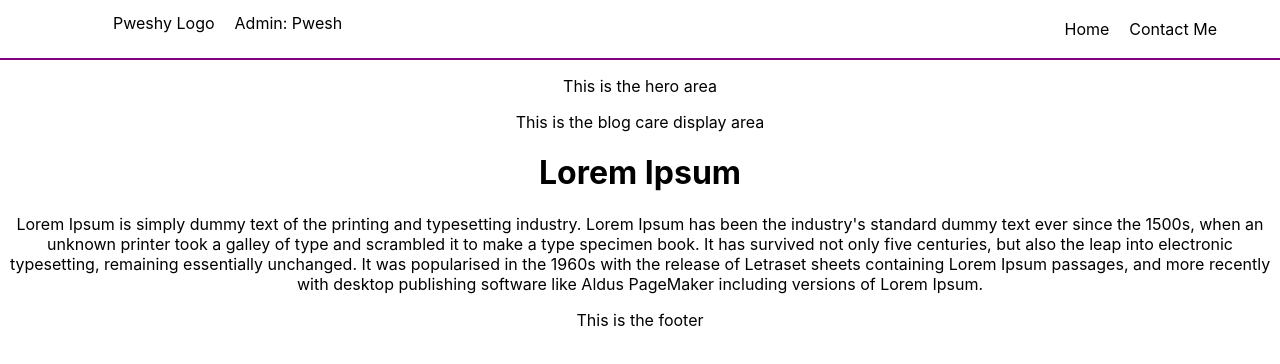
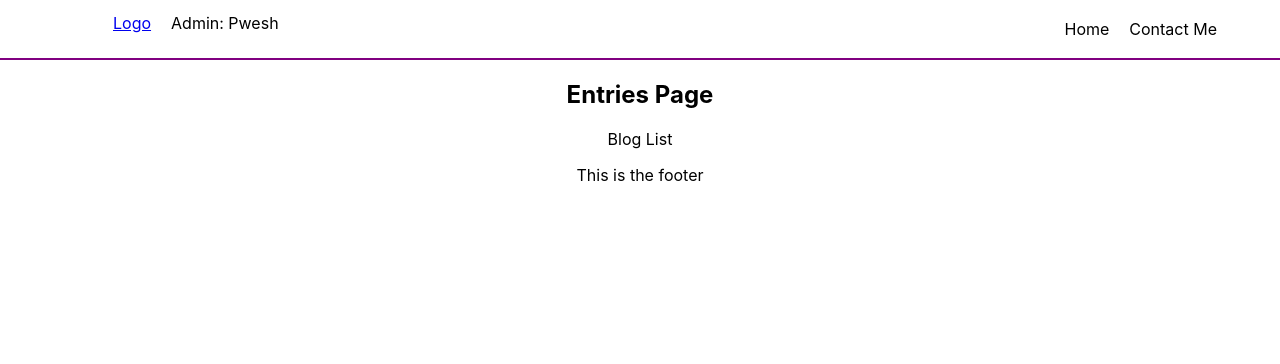
Before and after one commit to TheAstutian/pblog-fe, a React (Create React App) app: page /entries in a window 1280 px wide. Shown: the top 364 px of the page. Built offline with nearby package versions, Linux system fonts and the light colour scheme.

Commit message:
added routing

```diff
--- a/package.json
+++ b/package.json
@@ -8,6 +8,7 @@
     "@testing-library/user-event": "^13.5.0",
     "react": "^18.2.0",
     "react-dom": "^18.2.0",
+    "react-router-dom": "^6.14.2",
     "react-scripts": "5.0.1",
     "web-vitals": "^2.1.4"
   },
--- a/src/App.js
+++ b/src/App.js
@@ -1,15 +1,25 @@
+import React from 'react';
+import { BrowserRouter as Router, Route, Routes } from 'react-router-dom';
 import './App.css';
 import Navigation from './components/Navigation/Navigation.js';
 import Home from './Pages/Home/Home'
 import Footer from './components/Footer/Footer'
+import Entries from './Pages/Entries/Entries';
 
 
 function App() {
   return (
     <div className="App">
-      <Navigation />
-      <Home />
-      <Footer />
+      <Router>
+          <Navigation />
+            <Routes>
+                <Route exact path='/' element ={<Home/>} />
+                <Route exact path='/entries' element ={<Entries/>} />
+            </Routes>
+            <Footer />
+      </Router>
+
+
     </div>
   );
 }
--- a/src/Pages/Entries/Entries.js
+++ b/src/Pages/Entries/Entries.js
@@ -1,5 +1,4 @@
 import React from 'react';
-import Navigation from '../../components/Navigation/Navigation';
 
 
 const Entries = ()=>{
--- a/src/components/Navigation/Navigation.js
+++ b/src/components/Navigation/Navigation.js
@@ -1,11 +1,12 @@
 import React from 'react';
+import {Link} from 'react-router-dom';
 import './Navigation.css';
 
 const Navigation =()=>{
     return(
         <div className='navigation-container'>
         <div className='admin'>
-            <p>Pweshy Logo</p>
+          <p><Link to="/">Logo</Link></p>
             <p>Admin: Pwesh</p>
         </div>
         <div className='navigation'>
--- a/src/index.js
+++ b/src/index.js
@@ -1,5 +1,6 @@
 import React from 'react';
 import ReactDOM from 'react-dom/client';
+import {BrowserRouter} from 'react-router-dom';
 import './index.css';
 import App from './App';
 import reportWebVitals from './reportWebVitals';
@@ -7,7 +8,9 @@ import reportWebVitals from './reportWebVitals';
 const root = ReactDOM.createRoot(document.getElementById('root'));
 root.render(
   <React.StrictMode>
-    <App />
+
+          <App />
+
   </React.StrictMode>
 );
 
```
Also changed, not shown: 1 other file (tests, documents, lock files or other folders).
